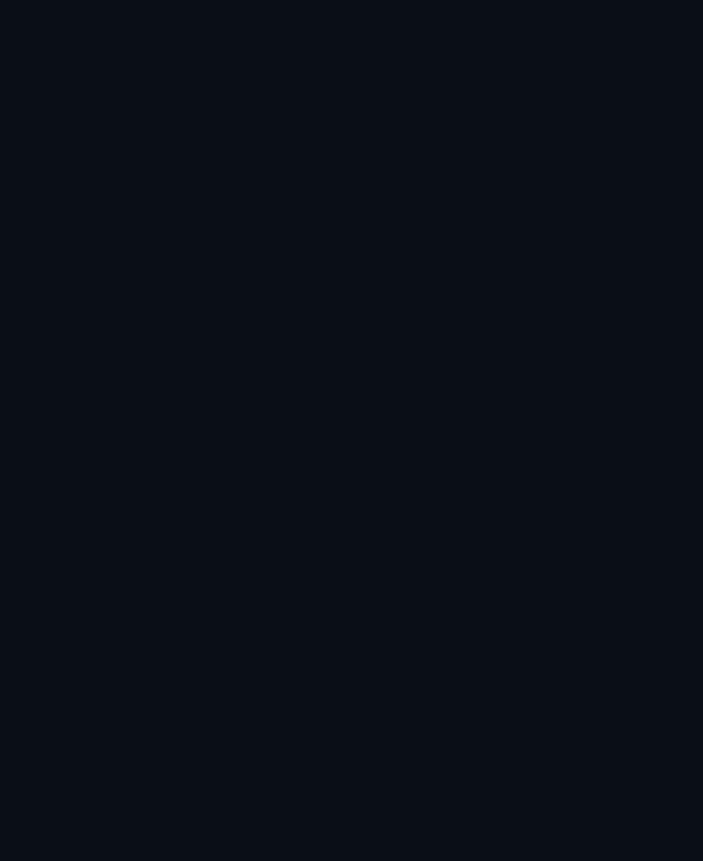
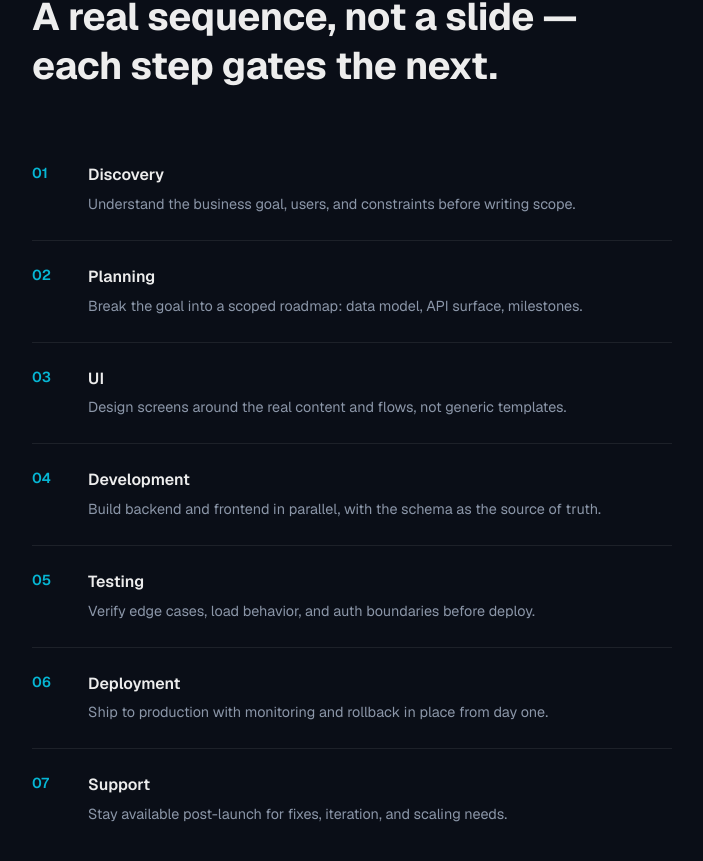
Before and after one commit to Mohamed-Shahata/apex-flow, a Next.js app: page / in a window 1280 px wide. Shown: the part 2695-3556 px from the top of the page, without its empty margins (32-735 px from the left). Before the commit the page ends 2566 px from the top, so only its background shows below. Built offline with nearby package versions, Linux system fonts and the light colour scheme.

Commit message:
feat(process): add Process timeline section (Discovery → Support)
- add Process.tsx with 7-step numbered sequence
- wire Process into homepage after TechStack
- add process-step timeline styles in globals.css

```diff
--- a/app/globals.css
+++ b/app/globals.css
@@ -359,3 +359,48 @@ body {
   border-color: var(--accent-start);
   transform: translateX(2px);
 }
+
+/* ---------- Process ---------- */
+
+.process {
+  padding: 6rem 1.5rem;
+  border-top: 1px solid var(--glass-border);
+}
+
+.process-list {
+  display: flex;
+  flex-direction: column;
+  list-style: none;
+  padding: 0;
+  max-width: 40rem;
+}
+
+.process-step {
+  display: flex;
+  gap: 1.5rem;
+  padding: 1.5rem 0;
+  border-top: 1px solid var(--glass-border);
+}
+
+.process-step:first-child {
+  border-top: none;
+}
+
+.process-n {
+  font-size: 0.9rem;
+  font-weight: 600;
+  color: var(--accent-end);
+  min-width: 2rem;
+}
+
+.process-step h3 {
+  font-size: 1rem;
+  font-weight: 600;
+  margin-bottom: 0.35rem;
+}
+
+.process-step p {
+  font-size: 0.9rem;
+  line-height: 1.6;
+  color: var(--slate);
+}
--- a/app/page.tsx
+++ b/app/page.tsx
@@ -2,6 +2,7 @@ import Hero from "@/components/Hero";
 import About from "@/components/About";
 import Services from "@/components/Services";
 import TechStack from "@/components/TechStack";
+import Process from "@/components/Process";
 
 export default function Home() {
   return (
@@ -10,6 +11,7 @@ export default function Home() {
       <About />
       <Services />
       <TechStack />
+      <Process />
     </div>
   );
 }
--- /dev/null
+++ b/components/Process.tsx
@@ -0,0 +1,64 @@
+const STEPS = [
+  {
+    n: "01",
+    title: "Discovery",
+    text: "Understand the business goal, users, and constraints before writing scope.",
+  },
+  {
+    n: "02",
+    title: "Planning",
+    text: "Break the goal into a scoped roadmap: data model, API surface, milestones.",
+  },
+  {
+    n: "03",
+    title: "UI",
+    text: "Design screens around the real content and flows, not generic templates.",
+  },
+  {
+    n: "04",
+    title: "Development",
+    text: "Build backend and frontend in parallel, with the schema as the source of truth.",
+  },
+  {
+    n: "05",
+    title: "Testing",
+    text: "Verify edge cases, load behavior, and auth boundaries before deploy.",
+  },
+  {
+    n: "06",
+    title: "Deployment",
+    text: "Ship to production with monitoring and rollback in place from day one.",
+  },
+  {
+    n: "07",
+    title: "Support",
+    text: "Stay available post-launch for fixes, iteration, and scaling needs.",
+  },
+];
+
+export default function Process() {
+  return (
+    <section className="process" id="process">
+      <div className="services-inner">
+        <div className="about-head">
+          <span className="section-eyebrow">How We Work</span>
+          <h2 className="section-title">
+            A real sequence, not a slide &mdash; each step gates the next.
+          </h2>
+        </div>
+
+        <ol className="process-list">
+          {STEPS.map((step) => (
+            <li className="process-step" key={step.n}>
+              <span className="process-n">{step.n}</span>
+              <div>
+                <h3>{step.title}</h3>
+                <p>{step.text}</p>
+              </div>
+            </li>
+          ))}
+        </ol>
+      </div>
+    </section>
+  );
+}
```
Also changed, not shown: 1 other file (tests, documents, lock files or other folders).
